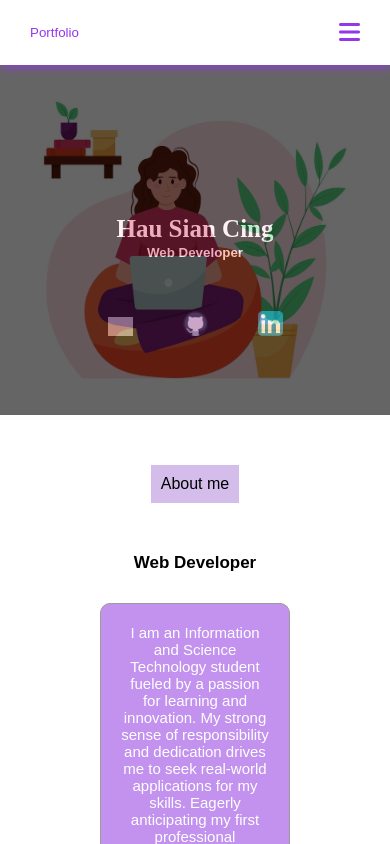
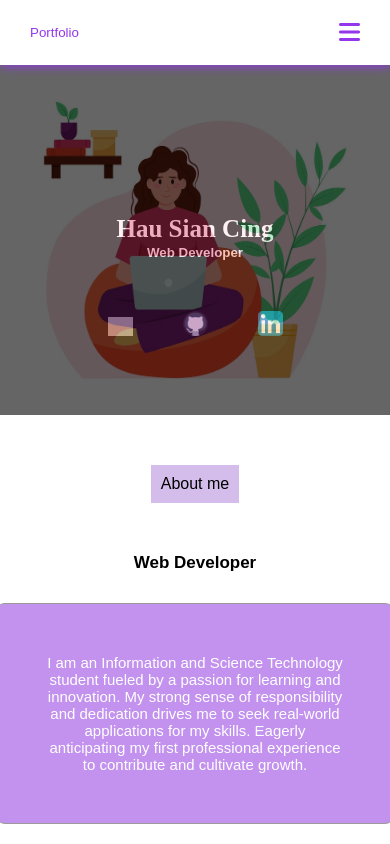
Before and after one commit to HauSianCing/my-portfolio, a React (Create React App) app: page / in a window 390 px wide. Shown: the top 844 px of the page. Built offline with nearby package versions, Linux system fonts and the light colour scheme; grey boxes are pictures that could not be loaded.

Commit message:
updated size in 402px

```diff
--- a/src/pages/About.css
+++ b/src/pages/About.css
@@ -35,7 +35,7 @@
         color: #fff;
         background-color: #c292ee;
         margin: 30px;
-        padding: 20px;
+        padding: 50px;
         border: 1px solid #9d9a9a;
         box-sizing: border-box;
         border-radius: 10px;
@@ -65,10 +65,3 @@
         padding: 100px;
     }
 }
-@media screen and (max-width:402px) {
-    .paraMe {
-        width:100%;
-        padding: 20px;
-
-    }
-}
```
